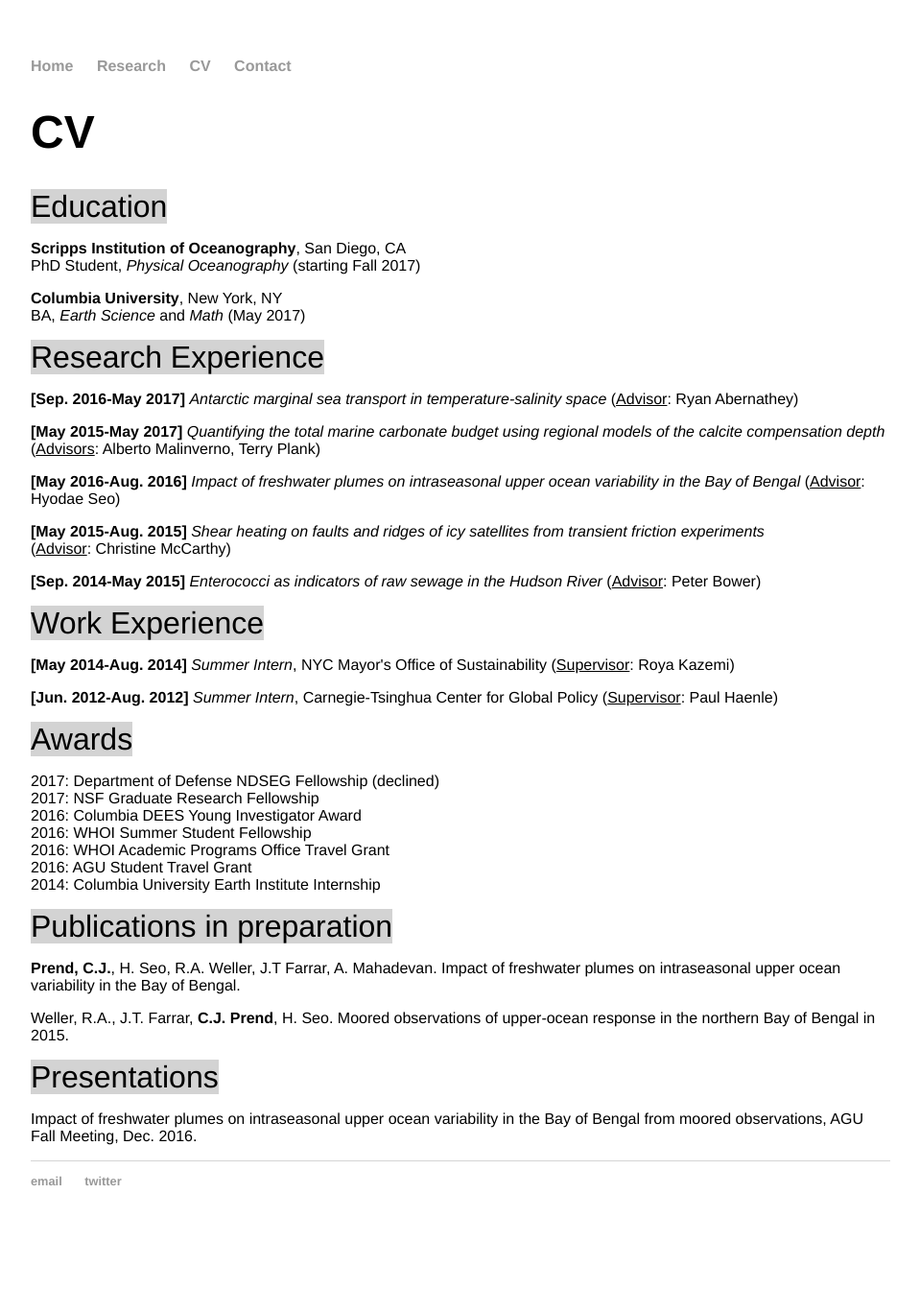
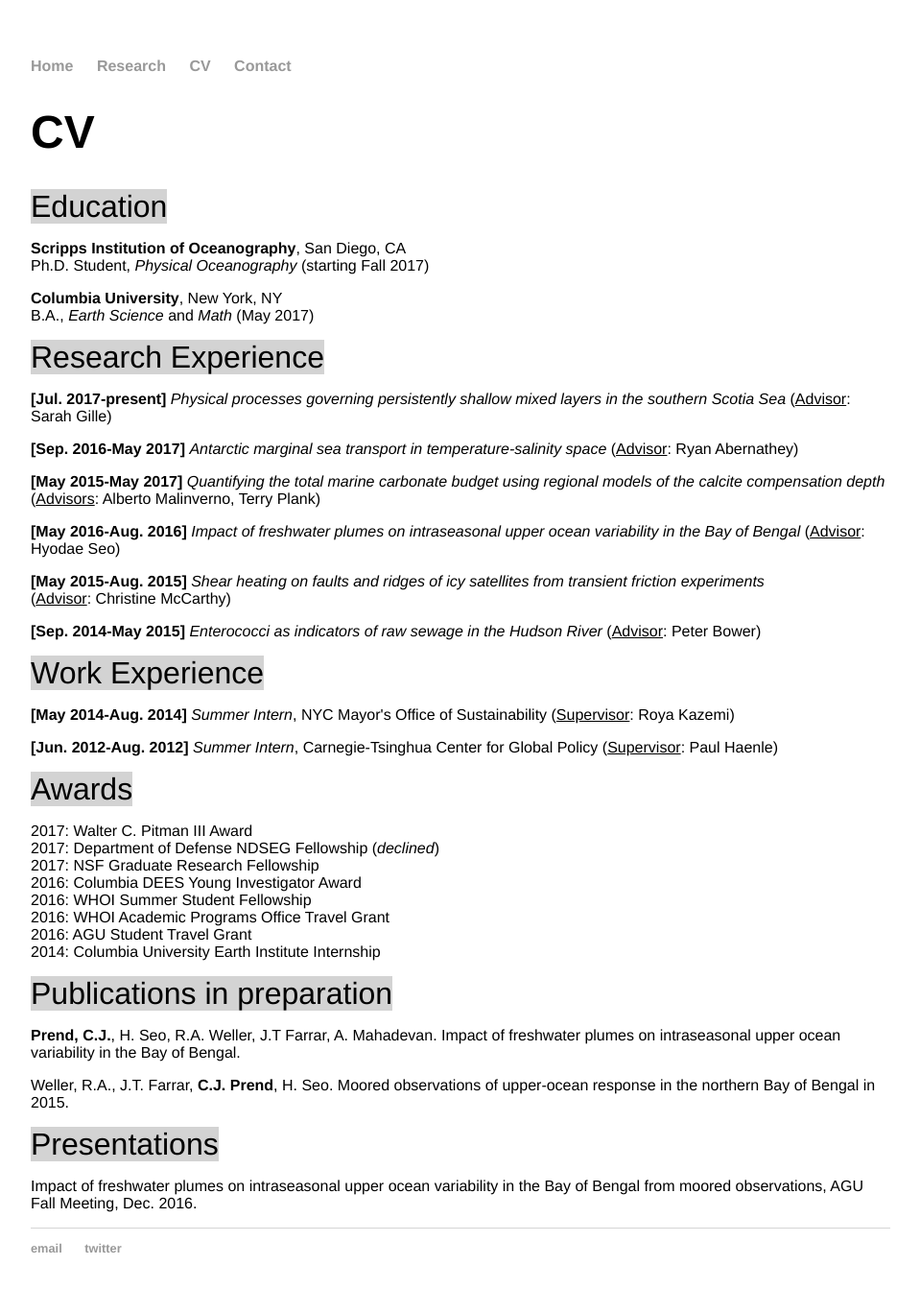
Before and after one commit to cprend/cprend.github.io, a Jekyll site: the page cv/index.html, which Jekyll copies as it is, in a window 1280 px wide. Shown: the whole page at 96% size, without its empty margins (160-1119 px from the left). Built offline with Jekyll 4.4.1, drawn with Linux system fonts in a browser that asks for light colours; before the commit the page ends 1298 px from its top, so only the background shows below that.

Commit message:
Update index.html

```diff
--- a/cv/index.html
+++ b/cv/index.html
@@ -20,10 +20,11 @@
 	<h1>CV</h1>
 		<p1>Education</p1>
 		<p><b>Scripps Institution of Oceanography</b>, San Diego, CA<br/>
-		PhD Student, <em>Physical Oceanography</em> (starting Fall 2017)</p>
+		Ph.D. Student, <em>Physical Oceanography</em> (starting Fall 2017)</p>
 		<p><b>Columbia University</b>, New York, NY<br/>
-			BA, <em>Earth Science</em> and <em>Math</em> (May 2017)</p>
+			B.A., <em>Earth Science</em> and <em>Math</em> (May 2017)</p>
 		<p1>Research Experience</p1>
+		<p><b>[Jul. 2017-present]</b> <em>Physical processes governing persistently shallow mixed layers in the southern Scotia Sea</em> (<u>Advisor</u>: Sarah Gille)</p>
 		<p><b>[Sep. 2016-May 2017]</b> <em>Antarctic marginal sea transport in temperature-salinity space</em> (<u>Advisor</u>: Ryan Abernathey)</p>
 		<p><b>[May 2015-May 2017]</b> <em>Quantifying the total marine carbonate budget using regional models of the calcite compensation
 			depth</em> (<u>Advisors</u>: Alberto Malinverno, Terry Plank)</p>
@@ -36,7 +37,8 @@
 		<p><b>[May 2014-Aug. 2014]</b> <em>Summer Intern</em>, NYC Mayor's Office of Sustainability (<u>Supervisor</u>: Roya Kazemi)</p>
 		<p><b>[Jun. 2012-Aug. 2012]</b> <em>Summer Intern</em>, Carnegie-Tsinghua Center for Global Policy (<u>Supervisor</u>: Paul Haenle)</p>
 		<p1>Awards</p1>
-		<p>2017: Department of Defense NDSEG Fellowship (declined)<br/>
+		<p>2017: Walter C. Pitman III Award<br/>
+		2017: Department of Defense NDSEG Fellowship (<em>declined</em>)<br/>
 		2017: NSF Graduate Research Fellowship<br/>
 		2016: Columbia DEES Young Investigator Award<br/>
 		2016: WHOI Summer Student Fellowship<br/>
```
